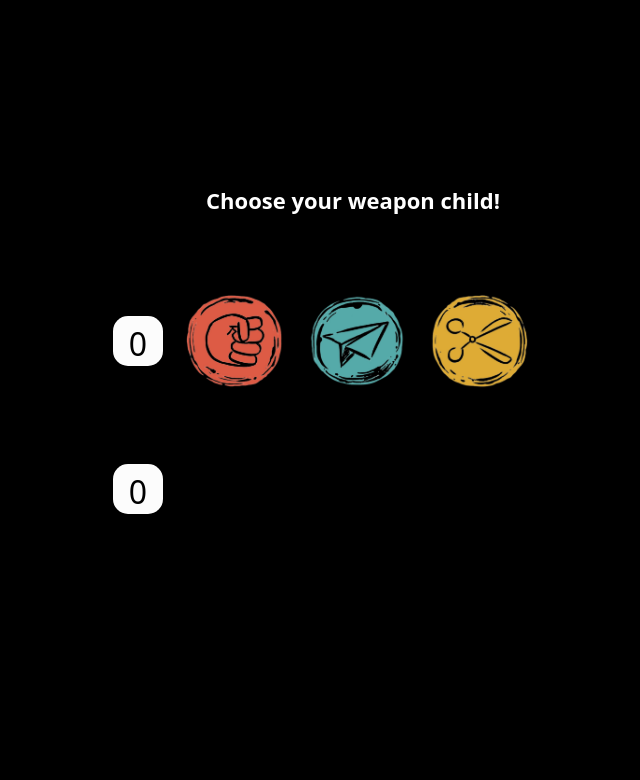
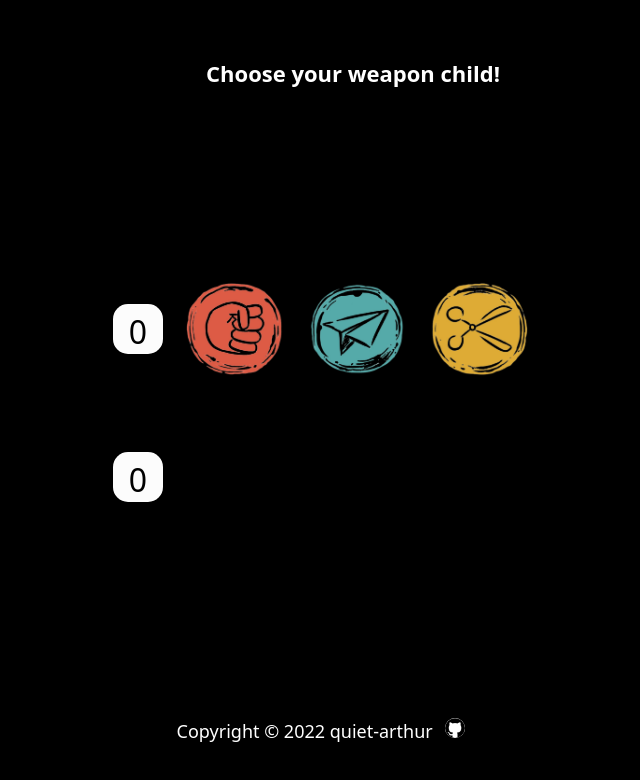
Before and after one commit to quiet-arthur/odin-rock-paper-scissors, a plain HTML site: page index.html in a window 1280 px wide. Shown: the whole page, without its empty margins (319-959 px from the left). Drawn offline with Linux system fonts and the light colour scheme.

Commit message:
Add footer to the project and update the README.md file

```diff
--- a/index.html
+++ b/index.html
@@ -41,5 +41,11 @@
       <h2 class="winner-message"></h2>
       <button id="btn-play-again">Play Again</button>
     </div>
+    <footer>
+      <p>Copyright &copy 2022
+        quiet-arthur
+        <a target="_blank" href="https://github.com/quiet-arthur"><img src="./fav-icon/github-icon.png" alt="github icon"></a>
+      </p>
+    </footer>
   </body>
 </html>
--- a/style.css
+++ b/style.css
@@ -10,7 +10,7 @@ body {
     min-height: 100vh;
     display: flex;
     flex-direction: column;
-    justify-content: center;
+    justify-content: space-around;
     align-items: center;
     background-color: black;
 }
@@ -185,3 +185,20 @@ div .player, div .computer  {
 .player, .computer {
     font-size: 32px;
 }
+
+/* FOOTER */
+
+footer {
+    color: white;
+    font-size: 18px;
+}
+a {
+    text-decoration: none;
+    color: white;
+}
+footer img {
+    width: 20px;
+    background-color: white;
+    border-radius: 50%;
+    margin-left: 8px;
+}
```
Also changed, not shown: fav-icon/github-icon.png (added), 1 other file.
